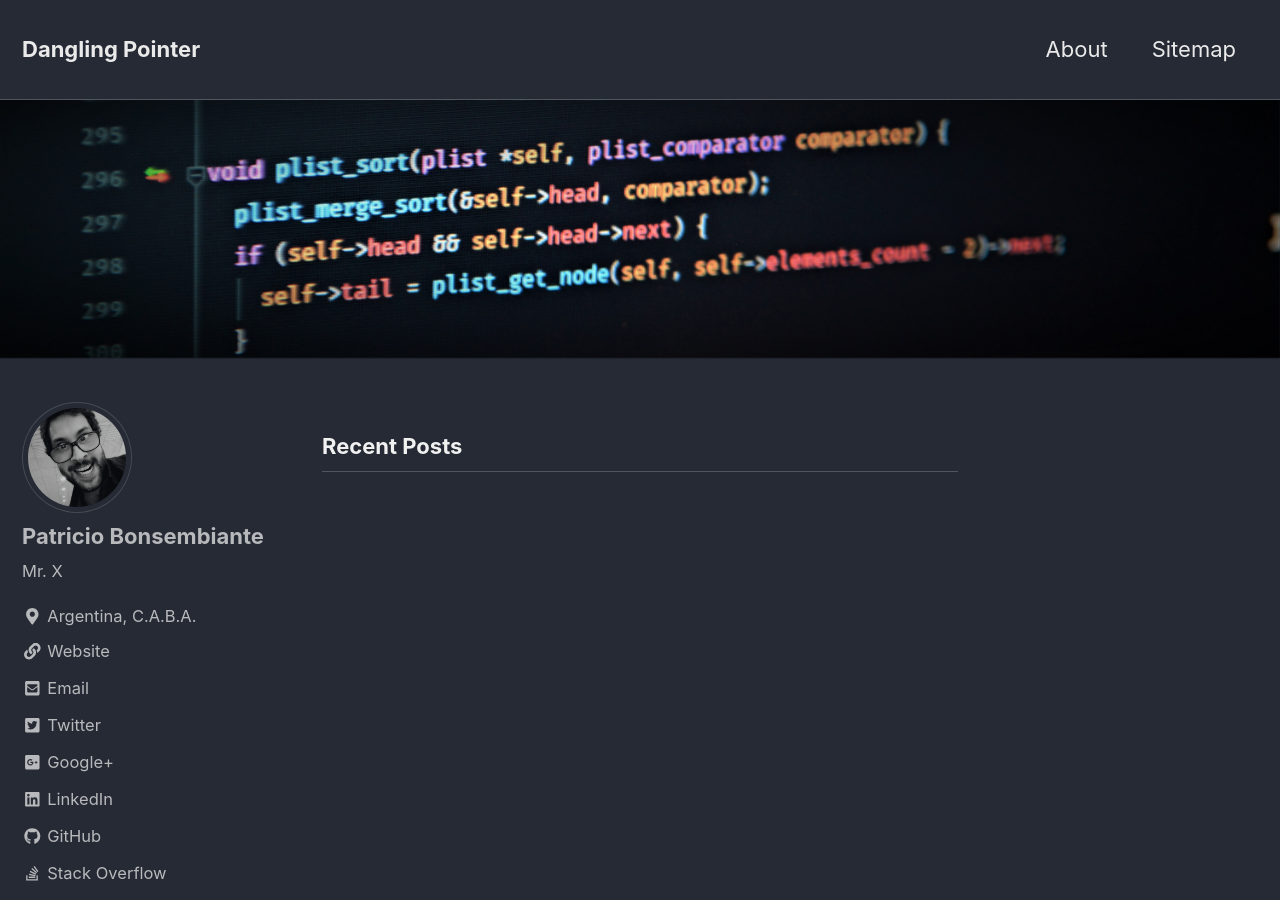
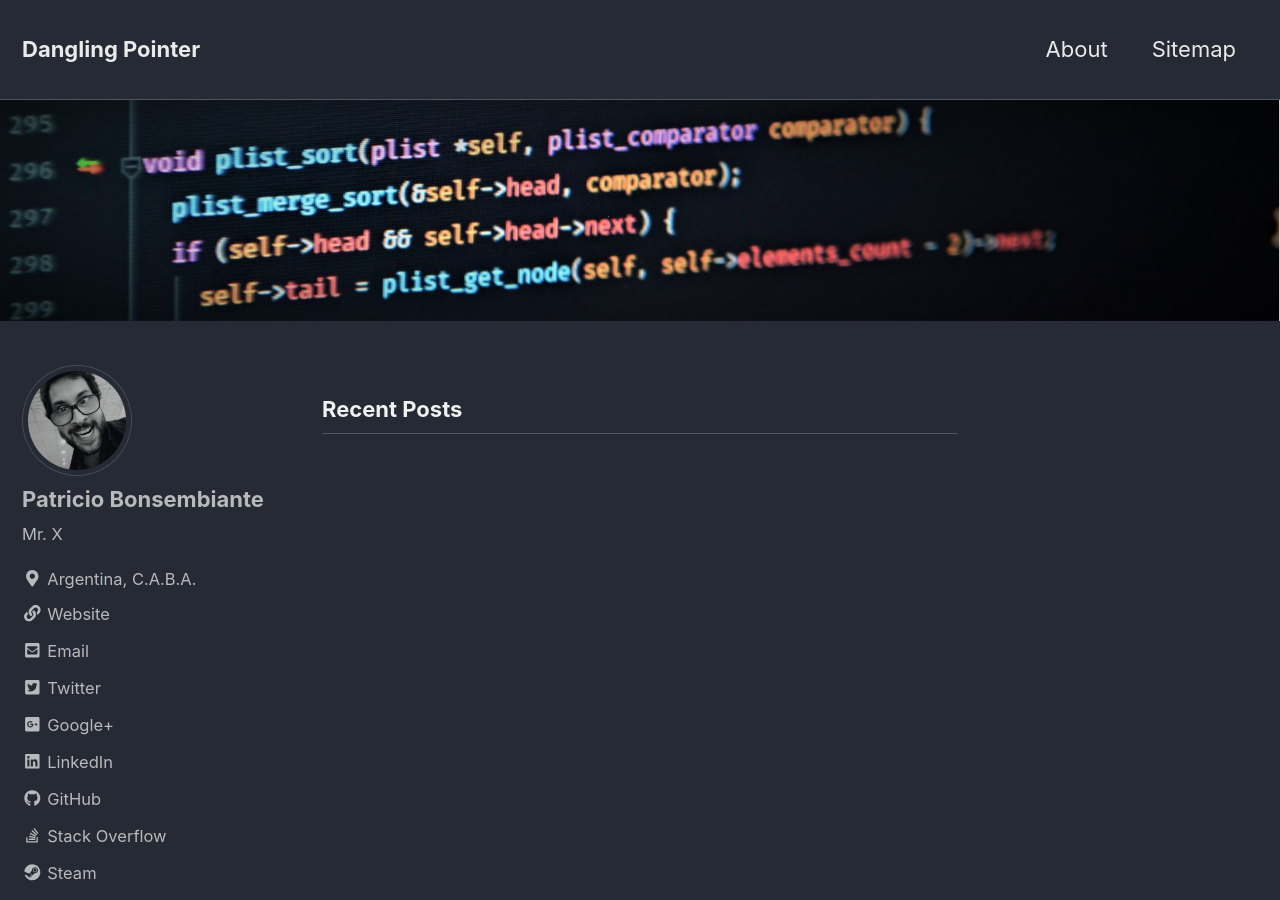
Before and after one commit to pbonsembiante/pbonsembiante.github.io, a Jekyll site: the page built from index.html, in a window 1280 px wide and 900 px high. Built offline with Jekyll 4.4.1, drawn with Linux system fonts in a browser that asks for light colours; nearby versions of some CDN libraries; the list of posts is cut into pages by our own code.

Commit message:
Added image header

```diff
--- a/_includes/masthead.html
+++ b/_includes/masthead.html
@@ -1,4 +1,4 @@
-<div class="masthead">
+<div class="masthead sticky-0">
   <div class="masthead__inner-wrap">
     <div class="masthead__menu">
       <nav id="site-nav" class="greedy-nav">
--- a/_sass/minimal-mistakes/_masthead.scss
+++ b/_sass/minimal-mistakes/_masthead.scss
@@ -10,6 +10,7 @@
   -webkit-animation-delay: 0.15s;
   animation-delay: 0.15s;
   z-index: 20;
+  background-color: $background-color;
 
   &__inner-wrap {
     @include clearfix;
--- a/_sass/minimal-mistakes/_utilities.scss
+++ b/_sass/minimal-mistakes/_utilities.scss
@@ -370,6 +370,19 @@
   }
 }
 
+.sticky-0 {
+  @include breakpoint($large) {
+    @include clearfix();
+    position: -webkit-sticky;
+    position: sticky;
+    top: 0;
+
+    > * {
+      display: block;
+    }
+  }
+}
+
 /*
    Wells
    ========================================================================== */
```
Also changed, not shown: assets/images/header-3.jpg.
